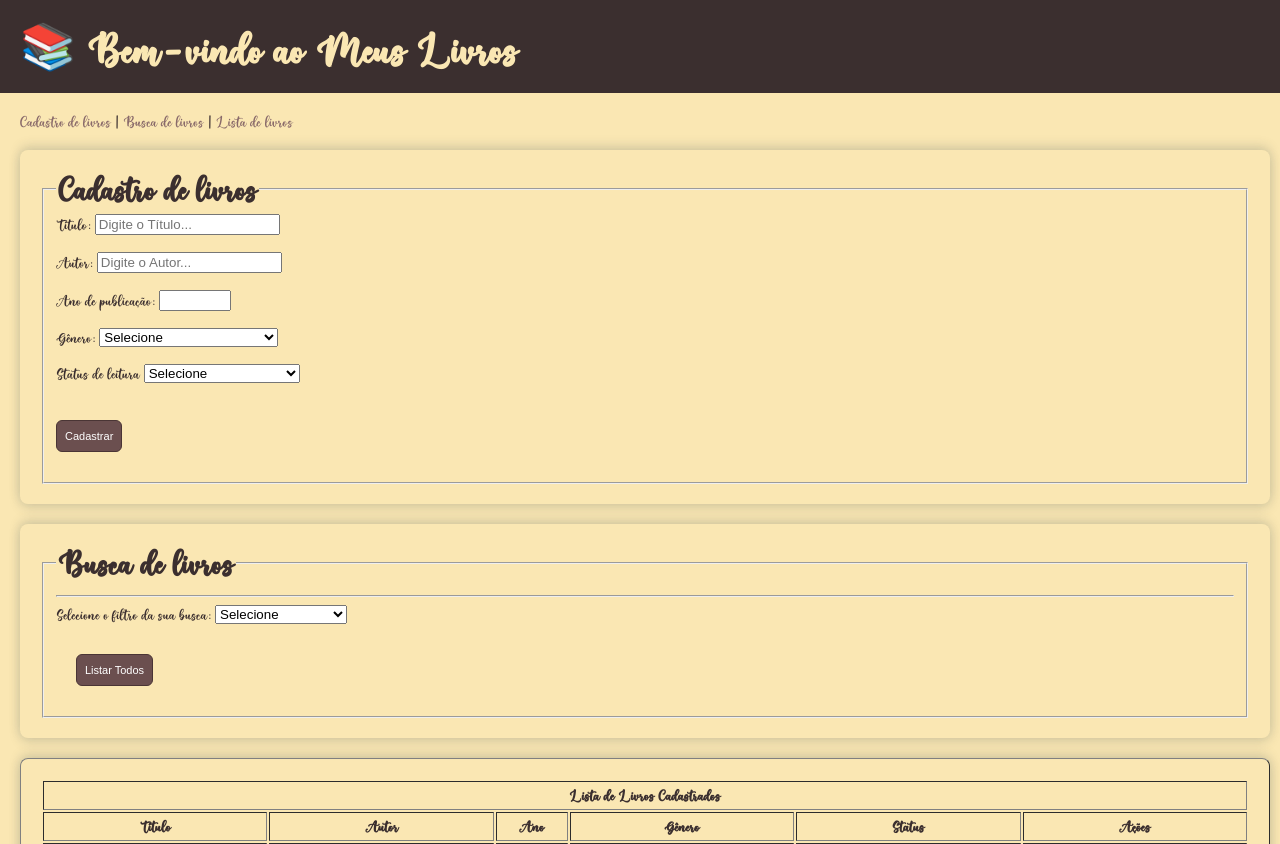
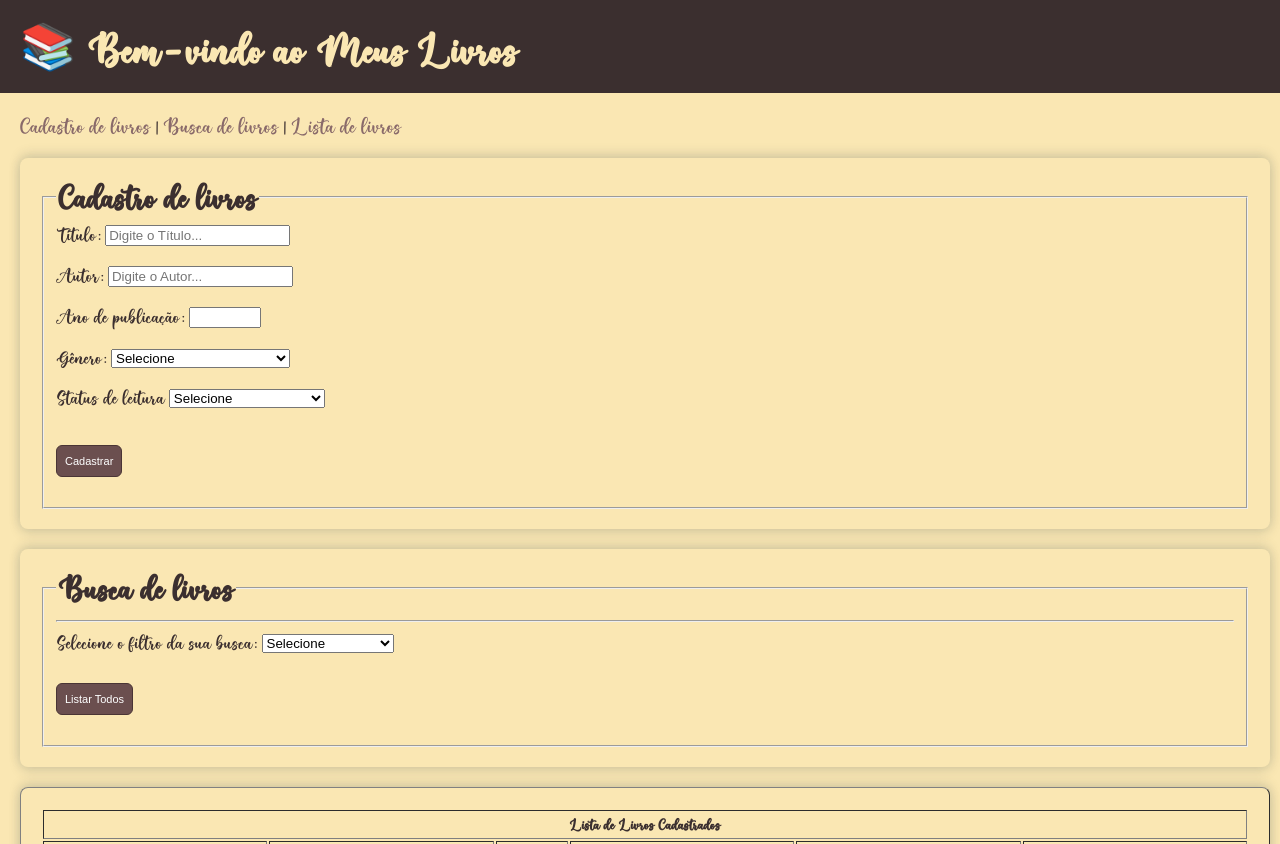
Before and after one commit to nathalidev/sistema_bibliotecario, a Flask app: page / in a window 1280 px wide. Shown: the top 844 px of the page. Run offline with Flask 3, Linux system fonts and the light colour scheme.

Commit message:
feat: Ajustar estilos de formulário e adicionar classe de estilo para rótulos

```diff
--- a/app/static/css/styles.css
+++ b/app/static/css/styles.css
@@ -17,7 +17,6 @@ Prefira usar ID do que estilo inline.*/
     font-style: normal;
     font-display: swap;
 }
-
 body{
     background-color: #fae7b3;
     color: #3B2F2F;
@@ -27,11 +26,15 @@ body{
 }
 
 h1{
-    font-size: 45px;
+    font-size: 2.8125rem;
     background-color: #3B2F2F;
     color: #fae7b3;
     margin: 0;
     padding: 20px;
+}
+
+.form-label {
+    font-size: 1.3rem;
 }
 
 nav{
@@ -39,12 +42,13 @@ nav{
 }
 
 legend {
-    font-size: 35px;
+    font-size: 2.1875rem;
 }
 
 .menu a {
     color: #896a6a;
     text-decoration: none;
+    font-size: 1.4375rem;
 }
 
 a:hover {
@@ -84,7 +88,7 @@ button{
     border-radius: 6px;
     height: 32px;
     cursor: pointer;
-    font-size: 11px;
+    font-size: 0.6875rem;
     padding: 5px 8px;
 
 }
@@ -128,7 +132,7 @@ button:active {
     background-color: #873223;
 }
 
-.btn-cadastrar {
+.btn-cadastrar, #btnListarTodos {
     margin-left: 0;
 }
 
--- a/app/templates/index.html
+++ b/app/templates/index.html
@@ -31,22 +31,22 @@
             <fieldset>
                 <legend><strong>Cadastro de livros</strong></legend>
 
-                <label for="titulo">Título:</label>
+                <label for="titulo" class="form-label">Título:</label>
                 <input type="text" id="titulo" name="titulo" placeholder="Digite o Título..."/>
 
                 <br><br>
 
-                <label for="autor">Autor:</label>
+                <label for="autor" class="form-label">Autor:</label>
                 <input type="text" id="autor" name="autor" placeholder="Digite o Autor..."/>
 
                 <br><br>
 
-                <label for="ano">Ano de publicação:</label>
+                <label for="ano" class="form-label">Ano de publicação:</label>
                 <input type="number" id="ano" name="ano" min="1900" max="{{ ANO_ATUAL }}" />
 
                 <br><br>
 
-                <label for="genero">Gênero:</label>
+                <label for="genero" class="form-label">Gênero:</label>
                 <select id="genero" name="genero">
                     <option value=''>Selecione</option>
                     <option value="acao">Ação</option>
@@ -124,7 +124,7 @@
 
                 <br><br>
 
-                <label for="status_leitura">Status de leitura</label>
+                <label for="status_leitura" class="form-label">Status de leitura</label>
                 <select id="status_leitura" name="status_leitura">
                     <option value=''>Selecione</option>
                     <option value="leitura_nao_iniciada">Leitura não iniciada</option>
@@ -147,7 +147,7 @@
 
                 <hr>
 
-                <label for="metodo_de_busca">Selecione o filtro da sua busca:</label>
+                <label for="metodo_de_busca" class="form-label">Selecione o filtro da sua busca:</label>
                 <select id="metodo_de_busca" name="metodo_de_busca">
                     <option value=''>Selecione</option>
                     <option value="titulo">Título</option>
```
